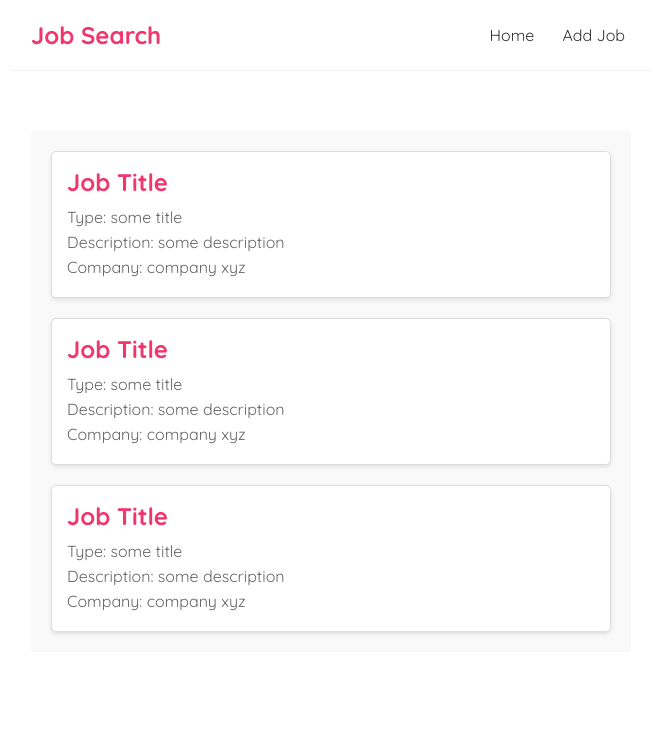
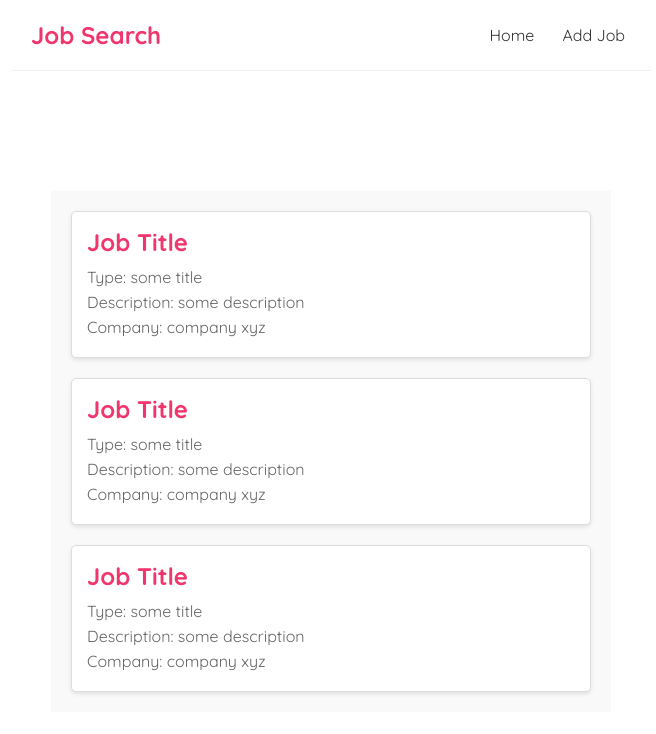
Before and after one commit to Juan-Valen/03-coding-marathon, a React (Vite) app in the folder frontend/: page / in a window 1280 px wide. Shown: the top 734 px of the page, without its empty margins (309-965 px from the left). Built offline with nearby package versions, Linux system fonts and the light colour scheme.

Commit message:
Update styling for main

```diff
--- a/frontend/src/layouts/MainLayout.jsx
+++ b/frontend/src/layouts/MainLayout.jsx
@@ -5,9 +5,7 @@ const MainLayout = () => {
   return (
     <div className="App">
       <Navbar />
-      <main className="content">
-        <Outlet />
-      </main>
+      <Outlet />
     </div>
   );
 };
--- a/frontend/src/pages/HomePage.jsx
+++ b/frontend/src/pages/HomePage.jsx
@@ -2,9 +2,9 @@ import JobListings from "../components/JobListings";
 
 const Home = () => {
   return (
-    <div className="home">
+    <main className="home content">
       <JobListings  />
-    </div>
+    </main>
   );
 };
 
```
